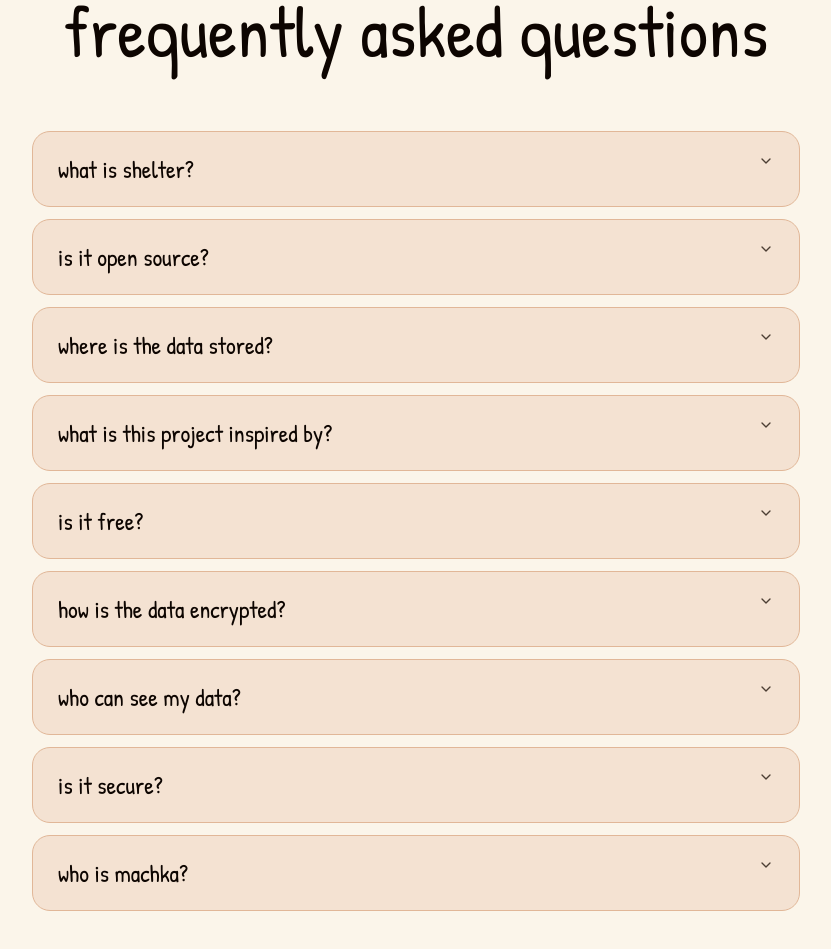
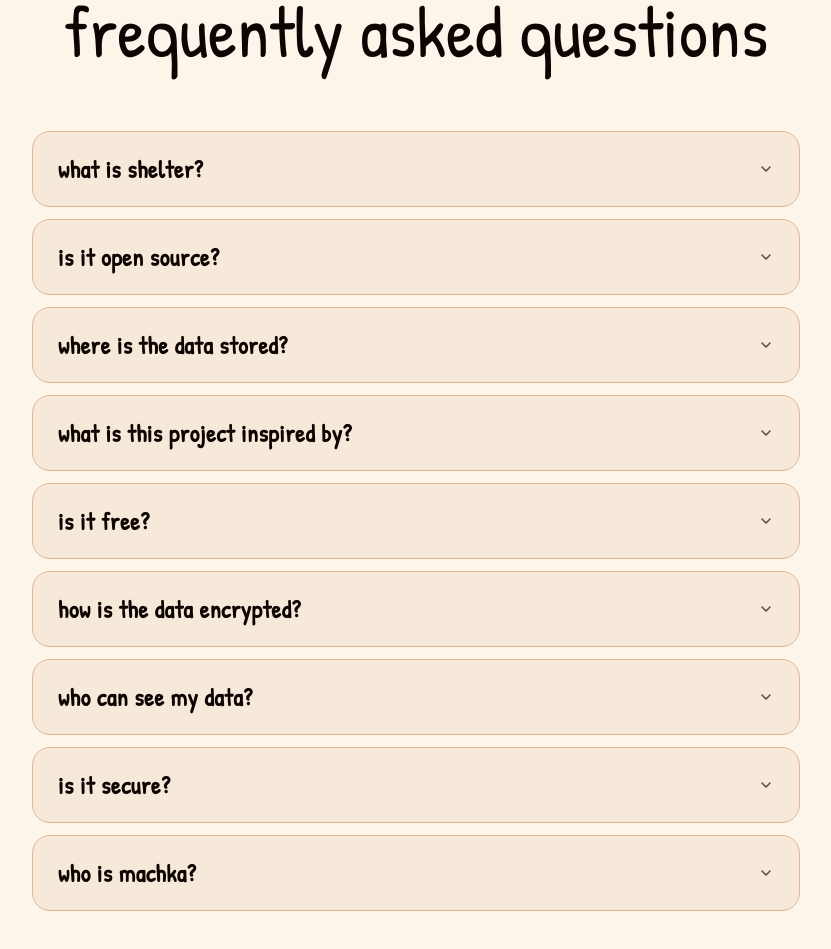
Before and after one commit to Stageddat/shelter-web, a Next.js app: page / in a window 1280 px wide. Shown: the part 2920-3869 px from the top of the page, without its empty margins (224-1055 px from the left). Built offline with nearby package versions, Linux system fonts and the light colour scheme.

Commit message:
style: fix colors and add link to fiddle instagram

```diff
--- a/src/components/landing/sections/Faqs.tsx
+++ b/src/components/landing/sections/Faqs.tsx
@@ -4,6 +4,7 @@ import {
   AccordionItem,
   AccordionTrigger,
 } from "@/components/ui/accordion";
+import Link from "next/link";
 
 const faqData = [
   {
@@ -86,11 +87,11 @@ const faqData = [
         she is our official mascot! you can often find her and her kitty ziggy
         wandering around the website.
         <br />
-        <br />{" "}
-        <em>
-          special thanks to <b>fiddle</b> for creating all the wonderful
-          artwork!
-        </em>
+        <br /> special thanks to{" "}
+        <Link href="https://www.instagram.com/fiddlearty" target="_blank">
+          fiddle
+        </Link>{" "}
+        for creating all the wonderful artwork!
       </>
     ),
   },
@@ -111,9 +112,9 @@ export default function Faqs() {
             <AccordionItem
               key={index}
               value={`item-${index}`}
-              className="border-border bg-secondary/30 hover:bg-secondary/50 rounded-2xl border px-6 py-1 transition-all"
+              className="border-border bg-secondary/20 hover:bg-secondary/30 rounded-2xl border px-6 py-1 transition-all"
             >
-              <AccordionTrigger className="font-display text-foreground hover:text-primary text-left text-2xl font-medium tracking-normal hover:no-underline">
+              <AccordionTrigger className="font-display text-foreground hover:text-primary items-center text-left text-2xl font-semibold tracking-wide hover:no-underline">
                 {faq.question.toLowerCase()}
               </AccordionTrigger>
               <AccordionContent className="font-primary text-muted-foreground pb-4 text-2xl leading-relaxed tracking-normal">
```
